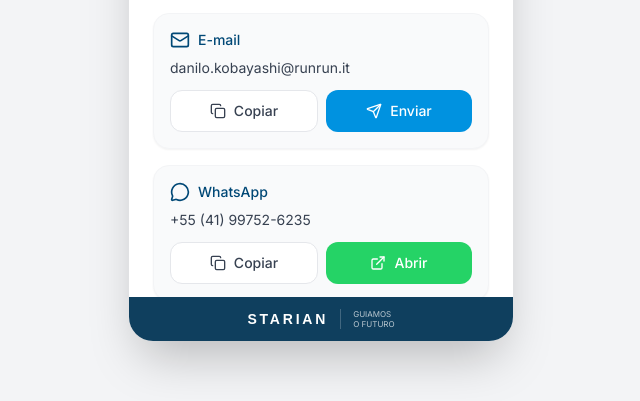
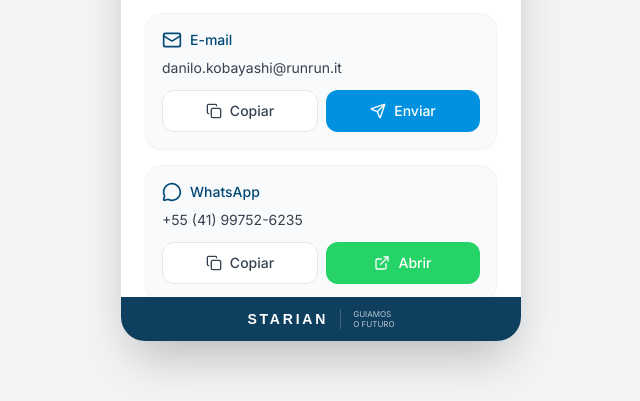
Before and after one commit to Koba1989/cartaovisita, a plain HTML site: page index.html in a window 1280 px wide. Shown: the part 399-800 px from the top of the page, without its empty margins (319-959 px from the left). Drawn offline with nearby package versions, Linux system fonts and the light colour scheme.

Commit message:
index.html

```diff
--- a/index.html
+++ b/index.html
@@ -2,7 +2,7 @@
 <html lang="pt-BR">
 <head>
     <meta charset="UTF-8">
-    <meta name="viewport" content="width=device-width, initial-scale=1.0, maximum-scale=1.0, user-scalable=0">
+    <meta name="viewport" content="width=device-width, initial-scale=1.0, maximum-scale=1.0, user-scalable=no">
     <title>Cartão Digital - Danilo Kobayashi</title>
     <script src="https://cdn.tailwindcss.com"></script>
     <script src="https://unpkg.com/lucide@latest"></script>
@@ -29,10 +29,10 @@
         }
     </style>
 </head>
-<body class="bg-white md:bg-gray-100 md:flex md:justify-center md:items-center min-h-[100dvh] m-0 p-0">
+<body class="m-0 p-0 w-full min-h-[100dvh] bg-white sm:bg-gray-100 sm:flex sm:justify-center sm:items-center">
 
     <!-- Container do Cartão -->
-    <div class="w-full bg-white min-h-[100dvh] flex flex-col relative overflow-x-hidden md:max-w-sm md:h-[85vh] md:min-h-0 md:max-h-[800px] md:rounded-3xl md:shadow-2xl">
+    <div class="w-full bg-white min-h-[100dvh] flex flex-col relative sm:w-[400px] sm:h-[85vh] sm:min-h-0 sm:max-h-[800px] sm:rounded-3xl sm:shadow-2xl sm:overflow-hidden">
 
         <!-- Cabeçalho / Logos -->
         <div class="bg-[#0f3f5e] px-6 py-4 flex justify-center items-center text-white flex-shrink-0">
@@ -121,7 +121,7 @@
 
             <!-- Área do QR Code (Oculta por padrão) -->
             <div id="qrContainer" class="hidden flex-col items-center justify-center pt-4 pb-2 animate-fade-in">
-                <p class="text-xs text-gray-500 mb-3 text-center">Peça para a pessoa apontar a câmera do celular para adicionar aos contatos.</p>
+                <p class="text-xs text-gray-500 mb-3 text-center">Peça para a pessoa apontar a câmara do telemóvel para adicionar aos contactos.</p>
                 <div id="qrcode" class="bg-white p-3 rounded-xl shadow-sm border border-gray-100"></div>
             </div>
 
```
